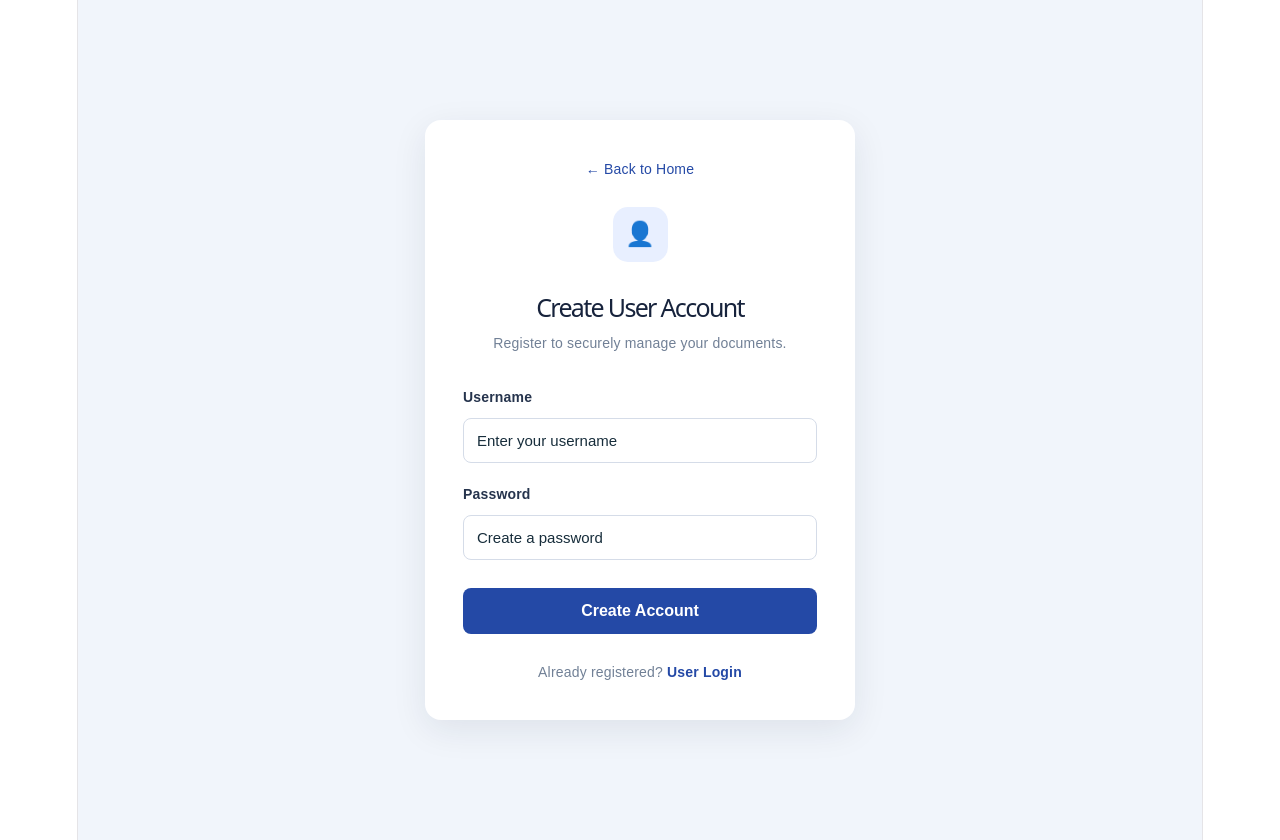
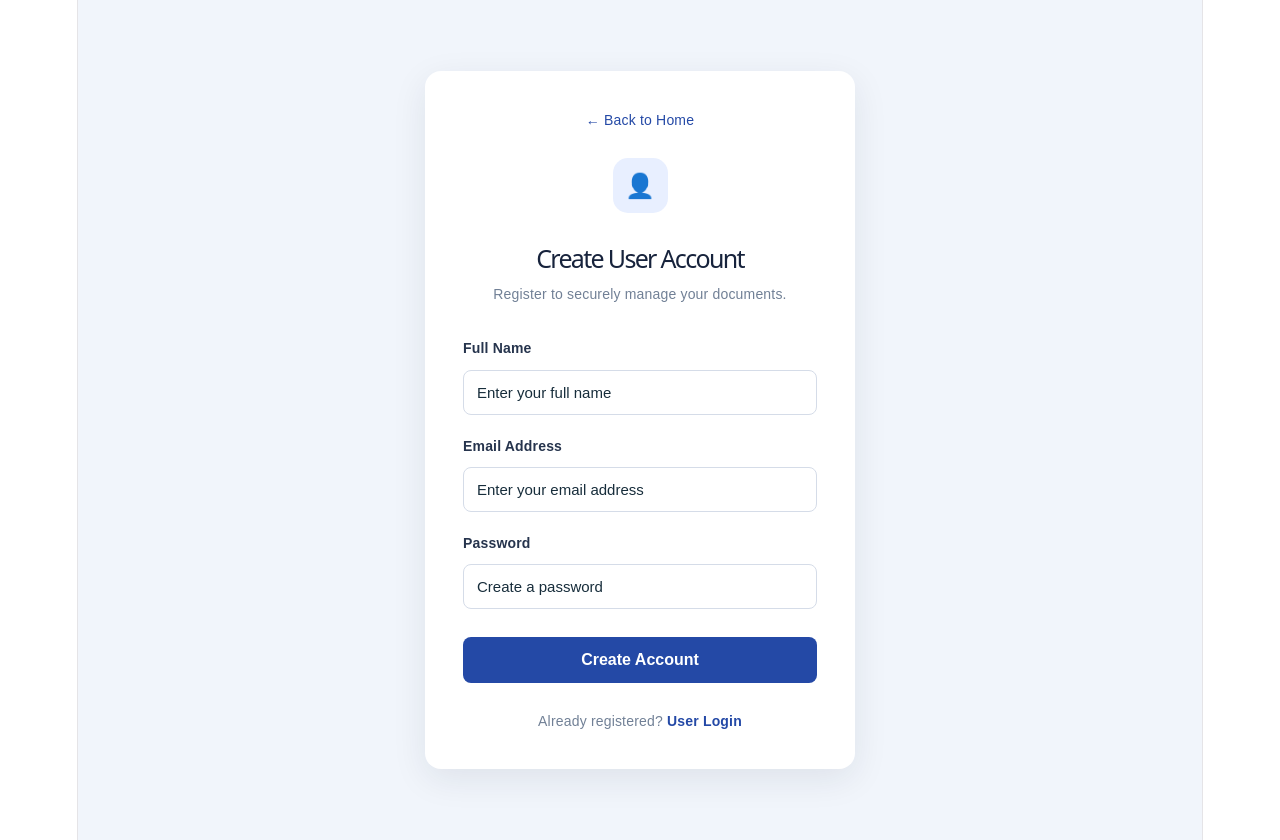
Before and after one commit to manishaa8221-web/trustvault, a React app in the folder frontend/: page /register in a window 1280 px wide. Built offline with nearby package versions, Linux system fonts and the light colour scheme; no server answers; the HTML template or start-up script is replaced by a standard one.

Commit message:
Fix user registration form fields

```diff
--- a/frontend/src/pages/Register.jsx
+++ b/frontend/src/pages/Register.jsx
@@ -6,7 +6,8 @@ import API_BASE_URL from "../api";
 export default function Register() {
   const navigate = useNavigate();
 
-  const [username, setUsername] = useState("");
+  const [name, setName] = useState("");
+  const [email, setEmail] = useState("");
   const [password, setPassword] = useState("");
   const [error, setError] = useState("");
   const [loading, setLoading] = useState(false);
@@ -17,18 +18,17 @@ export default function Register() {
     setLoading(true);
 
     try {
-      const response = await fetch(
-        `${API_BASE_URL}/auth/register`,
-        {
-          method: "POST",
-          headers: { "Content-Type": "application/json" },
-          body: JSON.stringify({
-            username: username.trim(),
-            password,
-            role: "OWNER",
-          }),
-        }
-      );
+      const response = await fetch(`${API_BASE_URL}/auth/register`, {
+        method: "POST",
+        headers: {
+          "Content-Type": "application/json",
+        },
+        body: JSON.stringify({
+          name: name.trim(),
+          email: email.trim().toLowerCase(),
+          password,
+        }),
+      });
 
       const data = await response.json();
 
@@ -61,16 +61,27 @@ export default function Register() {
         </p>
 
         <form onSubmit={handleRegister}>
-          <label style={s.label}>Username</label>
+          <label style={s.label}>Full Name</label>
 
           <input
             style={s.input}
             type="text"
-            placeholder="Enter your username"
-            value={username}
-            onChange={(e) => setUsername(e.target.value)}
-            minLength={3}
-            autoComplete="username"
+            placeholder="Enter your full name"
+            value={name}
+            onChange={(e) => setName(e.target.value)}
+            autoComplete="name"
+            required
+          />
+
+          <label style={s.label}>Email Address</label>
+
+          <input
+            style={s.input}
+            type="email"
+            placeholder="Enter your email address"
+            value={email}
+            onChange={(e) => setEmail(e.target.value)}
+            autoComplete="email"
             required
           />
 
@@ -82,7 +93,7 @@ export default function Register() {
             placeholder="Create a password"
             value={password}
             onChange={(e) => setPassword(e.target.value)}
-            minLength={6}
+            minLength={8}
             autoComplete="new-password"
             required
           />
```
